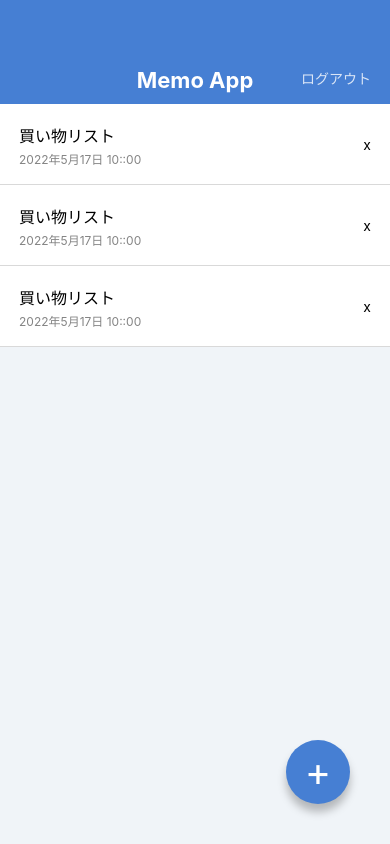
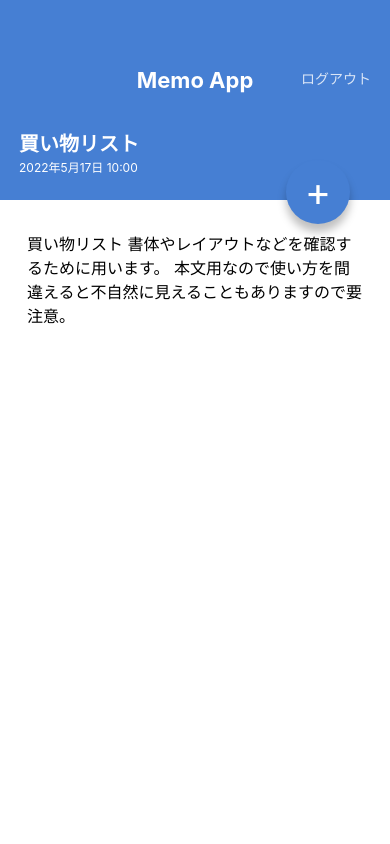
Before and after one commit to hamanaikumi/react-native-memo, a React Native app: screen / in a window 390 px wide. Built offline with nearby package versions, Linux system fonts and the light colour scheme.

Commit message:
Create MemoDetailScreen

```diff
--- a/App.jsx
+++ b/App.jsx
@@ -1,28 +1,8 @@
-import { StyleSheet, View } from "react-native";
 import React from "react";
 
-import AppBar from "./src/components/AppBar";
-import MemoList from "./src/components/MemoList";
-import CircleButton from "./src/components/CircleButton";
+// import MemoListScreen from "./src/screens/MemoListScreen";
+import MeMoDetailScreen from "./src/screens/MemoDetailScreen";
 
 export default function App() {
-  return (
-    <View style={styles.container}>
-      <AppBar />
-      <MemoList />
-      <CircleButton>+</CircleButton>
-    </View>
-  );
+  return <MeMoDetailScreen />;
 }
-
-const styles = StyleSheet.create({
-  container: {
-    // flex 1:画面いっぱいに表示する
-    flex: 1,
-    backgroundColor: "#F0F4F8",
-    // 横中央揃え
-    // alignItems: "center",
-    // 縦中央揃え
-    // justifyContent: "center",
-  },
-});
--- a/src/components/CircleButton.jsx
+++ b/src/components/CircleButton.jsx
@@ -1,11 +1,11 @@
 import React from "react";
 import { View, Text, StyleSheet } from "react-native";
-import { string } from "prop-types";
+import { string, shape } from "prop-types";
 
 export default function CircleButton(props) {
-  const { children } = props;
+  const { children, style } = props;
   return (
-    <View style={styles.circleButton}>
+    <View style={[styles.circleButton, style]}>
       <Text style={styles.circleButtonLabel}>{children}</Text>
     </View>
   );
@@ -13,6 +13,11 @@ export default function CircleButton(props) {
 
 CircleButton.propTypes = {
   children: string.isRequired,
+  style: shape(),
+};
+
+CircleButton.defaultProps = {
+  style: null,
 };
 
 const styles = StyleSheet.create({
--- a/src/components/Hello.jsx
+++ b/src/components/Hello.jsx
@@ -21,7 +21,7 @@ Hello.propTypes = {
   // 必須項目かどうかも記述する
   children: string.isRequired,
   bang: bool,
-  //  shape = styleの定義ができる
+  //  shape = オブジェクトのstyleの定義ができる.()内に何も書かなければ、defaultPropsを定義する
   style: shape(),
 };
 
--- /dev/null
+++ b/src/screens/MemoDetailScreen.jsx
@@ -0,0 +1,59 @@
+import React from "react";
+import { View, ScrollView, Text, StyleSheet } from "react-native";
+
+import AppBar from "../components/AppBar";
+import CircleButton from "../components/CircleButton";
+
+export default function MeMoDetailScreen() {
+  return (
+    <View style={styles.container}>
+      <AppBar />
+      <View style={styles.memoHeader}>
+        <Text style={styles.MemoTitle}>買い物リスト</Text>
+        <Text style={styles.memoDate}>2022年5月17日 10:00</Text>
+      </View>
+      <View>
+        <ScrollView style={styles.memoBody}>
+          <Text style={styles.memoText}>
+            買い物リスト 書体やレイアウトなどを確認するために用います。
+            本文用なので使い方を間違えると不自然に見えることもありますので要注意。
+          </Text>
+        </ScrollView>
+      </View>
+      <CircleButton style={{ top: 160, bottom: "auto" }}>+</CircleButton>
+    </View>
+  );
+}
+
+const styles = StyleSheet.create({
+  container: {
+    flex: 1,
+    backgroundColor: "#ffffff",
+  },
+  memoHeader: {
+    height: 96,
+    backgroundColor: "#467FD3",
+    justifyContent: "center",
+    paddingVertical: 24,
+    paddingHorizontal: 19,
+  },
+  MemoTitle: {
+    color: "#ffffff",
+    fontSize: 20,
+    lineHeight: 32,
+    fontWeight: "bold",
+  },
+  memoDate: {
+    color: "#ffffff",
+    fontSize: 12,
+    lineHeight: 16,
+  },
+  memoBody: {
+    paddingHorizontal: 27,
+    paddingTop: 32,
+  },
+  memoText: {
+    fontSize: 16,
+    lineHeight: 24,
+  },
+});
--- /dev/null
+++ b/src/screens/MemoListScreen.jsx
@@ -0,0 +1,28 @@
+import React from "react";
+import { View, StyleSheet } from "react-native";
+
+import AppBar from "../components/AppBar";
+import MemoList from "../components/MemoList";
+import CircleButton from "../components/CircleButton";
+
+export default function MemoListScreen() {
+  return (
+    <View style={styles.container}>
+      <AppBar />
+      <MemoList />
+      <CircleButton>+</CircleButton>
+    </View>
+  );
+}
+
+const styles = StyleSheet.create({
+  container: {
+    // flex 1:画面いっぱいに表示する
+    flex: 1,
+    backgroundColor: "#F0F4F8",
+    // 横中央揃え
+    // alignItems: "center",
+    // 縦中央揃え
+    // justifyContent: "center",
+  },
+});
```
